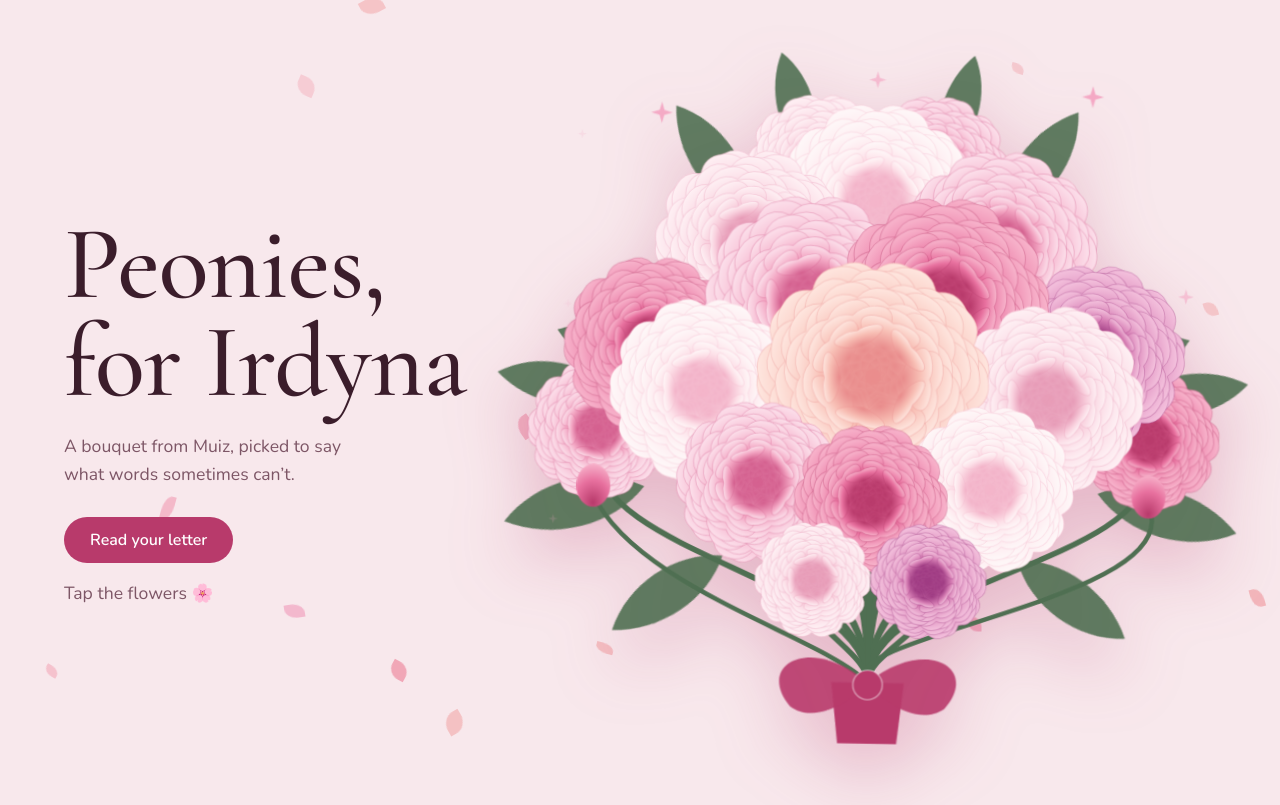
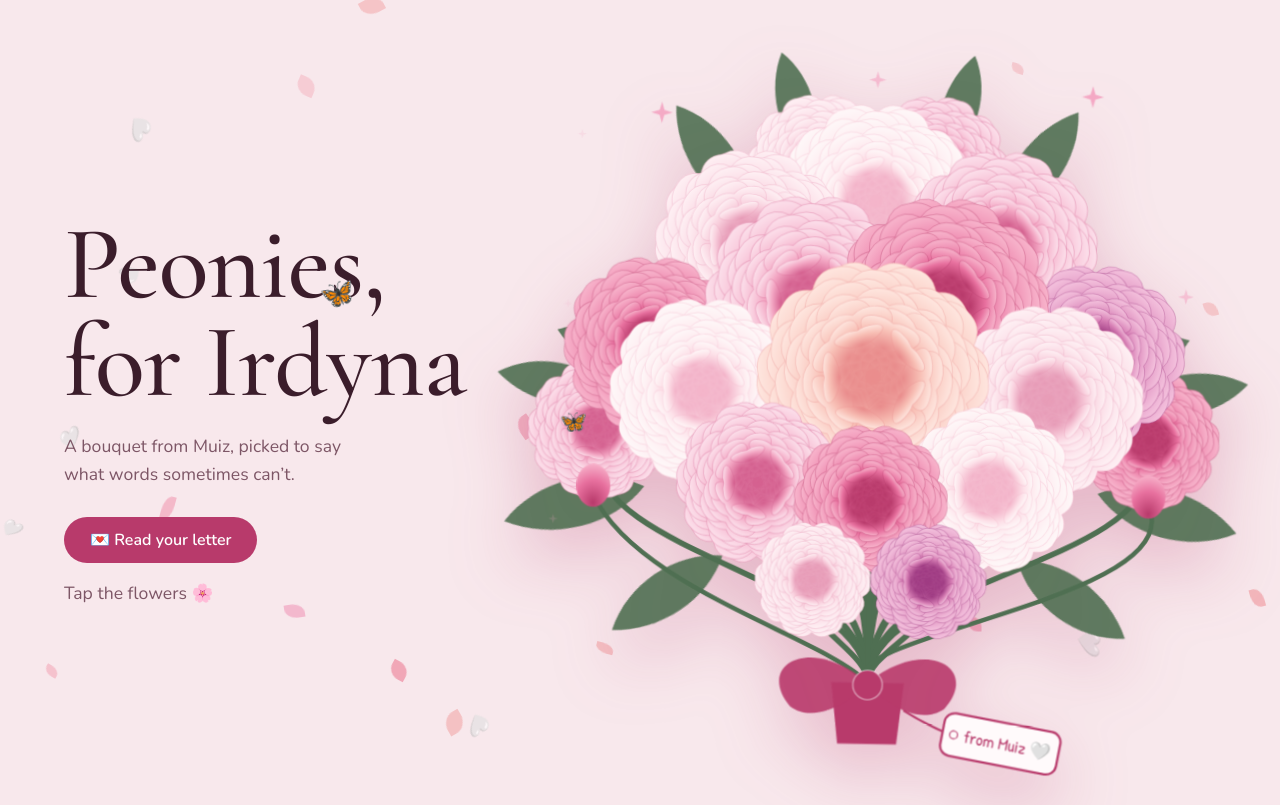
Before and after one commit to Muizmazeli/babyirdyna, a plain HTML site: page index.html in a window 1280 px wide. Drawn offline with nearby package versions, Linux system fonts and the light colour scheme.

Commit message:
Update index.html

```diff
--- a/index.html
+++ b/index.html
@@ -5,7 +5,7 @@
 <meta name="viewport" content="width=device-width, initial-scale=1, viewport-fit=cover">
 <title>Peonies, for Irdyna</title>
 <link rel="preconnect" href="https://fonts.googleapis.com">
-<link href="https://fonts.googleapis.com/css2?family=Cormorant+Garamond:ital,wght@0,500;0,600;1,500&family=Nunito:wght@400;600&display=swap" rel="stylesheet">
+<link href="https://fonts.googleapis.com/css2?family=Cormorant+Garamond:ital,wght@0,500;0,600;1,500&family=Nunito:wght@400;600&family=Patrick+Hand&display=swap" rel="stylesheet">
 <style>
 :root{
   --bg:#f8e8ec; --paper:#fffafb; --ink:#3b1d2b; --muted:#7d5666; --accent:#b83a6b; --line:#e8c6d1; --leaf:#4f6f52;
@@ -29,7 +29,7 @@ h1,h2,.serif{font-family:"Cormorant Garamond",Georgia,serif;font-weight:500}
 .bloom{transform-box:fill-box;transform-origin:center;animation:open 1.6s cubic-bezier(.2,.8,.2,1) both}
 .b2{animation-delay:.25s}.b3{animation-delay:.5s}.b4{animation-delay:.75s}
 @keyframes open{from{transform:scale(.3) rotate(-25deg);opacity:0}to{transform:none;opacity:1}}
-@media (prefers-reduced-motion:reduce){.bloom,.bouquet,.sp,.fp,.letter>*,.sign strong::after{animation:none!important}.sp{opacity:1}#petals{display:none}}
+@media (prefers-reduced-motion:reduce){.bloom,.bouquet,.sp,.fp,.fly,.letter>*,.sign strong::after,.letter::after{animation:none!important}.fly{display:none}.sp{opacity:1}#petals{display:none}}
 .letter-wrap{max-width:680px;margin:0 auto;padding:40px 24px 80px}
 .controls{display:flex;flex-wrap:wrap;gap:12px;margin-bottom:20px}
 .controls label{flex:1 1 200px;font-size:.9rem;color:var(--muted)}
@@ -37,7 +37,7 @@ h1,h2,.serif{font-family:"Cormorant Garamond",Georgia,serif;font-weight:500}
 .letter{background:var(--paper);border:1px solid var(--line);border-radius:6px;padding:clamp(28px,6vw,56px);box-shadow:0 20px 50px -30px var(--accent)}
 .letter h2{font-size:2.2rem;margin:0 0 4px}
 .date{color:var(--muted);font-size:.9rem;margin:0 0 28px}
-.letter p{font-family:"Cormorant Garamond",Georgia,serif;font-size:1.3rem;line-height:1.65;margin:0 0 1.1em;max-width:60ch}
+.letter p{font-family:"Patrick Hand","Cormorant Garamond",Georgia,cursive;font-size:1.4rem;line-height:1.6;margin:0 0 1.1em;max-width:60ch}
 .sign{font-style:italic}
 [hidden]{display:none!important}
 .hero,.letter-wrap{position:relative;z-index:1}
@@ -53,6 +53,14 @@ h1,h2,.serif{font-family:"Cormorant Garamond",Georgia,serif;font-weight:500}
 .sign strong::after{content:" 🤍";display:inline-block;animation:beat 1.4s ease-in-out infinite}
 @keyframes beat{0%,100%{transform:scale(1)}50%{transform:scale(1.35)}}
 .hint{margin:16px 0 0!important;font-size:.95rem}
+.btn{transition:transform .2s}.btn:hover{transform:scale(1.07) rotate(-2deg)}
+.letter{position:relative;transform:rotate(-.6deg);border-radius:18px}
+.letter::before{content:"";position:absolute;top:-14px;left:50%;width:130px;height:28px;margin-left:-65px;background:repeating-linear-gradient(45deg,rgba(240,138,176,.55) 0 8px,rgba(255,255,255,.45) 8px 16px);transform:rotate(-3deg);border-radius:3px}
+.letter::after{content:"🌸";position:absolute;right:-10px;bottom:-16px;font-size:36px;animation:wob 3s ease-in-out infinite}
+@keyframes wob{0%,100%{transform:rotate(-14deg)}50%{transform:rotate(14deg) scale(1.1)}}
+.fly{position:fixed;left:0;top:0;z-index:2;font-size:28px;pointer-events:none;animation:flit 20s linear infinite}
+.fly.f2{font-size:22px;animation-duration:26s;animation-delay:-10s;animation-direction:reverse}
+@keyframes flit{0%{transform:translate(-10vw,62vh) rotate(8deg)}25%{transform:translate(25vw,34vh) rotate(-10deg)}50%{transform:translate(52vw,58vh) rotate(10deg)}75%{transform:translate(78vw,24vh) rotate(-8deg)}100%{transform:translate(112vw,44vh) rotate(8deg)}}
 .hb{position:fixed;z-index:5;pointer-events:none;font-size:22px;animation:pop 1.4s ease-out forwards}
 @keyframes pop{0%{transform:translate(-50%,-50%) scale(.4);opacity:1}100%{transform:translate(calc(-50% + var(--dx)),var(--dy)) scale(1.2);opacity:0}}
 .nav{display:flex;justify-content:space-between;gap:12px;margin-top:28px}
@@ -61,12 +69,13 @@ h1,h2,.serif{font-family:"Cormorant Garamond",Georgia,serif;font-weight:500}
 </style>
 </head>
 <body>
+<span class="fly" aria-hidden="true">🦋</span><span class="fly f2" aria-hidden="true">🦋</span>
 <div id="petals" aria-hidden="true"></div>
 <header class="hero" id="hero">
   <div>
     <h1>Peonies,<br>for Irdyna</h1>
     <p>A bouquet from Muiz, picked to say what words sometimes can’t.</p>
-    <button class="btn" id="read" type="button">Read your letter</button>
+    <button class="btn" id="read" type="button">💌 Read your letter</button>
     <p class="hint">Tap the flowers 🌸</p>
   </div>
   <svg class="bouquet" viewBox="0 0 600 640" role="img" aria-label="A bouquet of pink peonies tied with a ribbon">
@@ -79,6 +88,8 @@ h1,h2,.serif{font-family:"Cormorant Garamond",Georgia,serif;font-weight:500}
       <path d="M300 560 C250 518 200 545 232 582 C254 598 288 576 300 560 C312 576 346 598 368 582 C400 545 350 518 300 560Z" fill="var(--accent)" opacity=".9"/>
       <circle cx="300" cy="562" r="13" fill="var(--accent)" stroke="#fff" stroke-opacity=".6"/>
     </g>
+  <path d="M332 584 C352 596 362 600 372 604" fill="none" stroke="var(--accent)" stroke-width="2"/>
+    <g transform="translate(418 612) rotate(10)"><rect x="-52" y="-19" width="104" height="38" rx="9" fill="#fffafb" stroke="#b83a6b" stroke-width="2"/><circle cx="-42" cy="0" r="3.5" fill="none" stroke="#b83a6b"/><text x="6" y="5" text-anchor="middle" font-size="15" fill="#b83a6b" font-family="Patrick Hand,Nunito,sans-serif">from Muiz 🤍</text></g>
   </svg>
 </header>
 
@@ -152,6 +163,7 @@ document.getElementById("read").addEventListener("click",()=>show(1));
 document.getElementById("home").addEventListener("click",()=>show(0));
 const petals=document.getElementById("petals");
 for(let i=0;i<24;i++){const p=document.createElement("i");p.className="fp";p.style.cssText=`left:${Math.random()*100}%;width:${10+Math.random()*10}px;height:${13+Math.random()*12}px;background:hsl(${335+Math.random()*25} 75% ${70+Math.random()*15}%);animation-duration:${9+Math.random()*9}s;animation-delay:${-Math.random()*16}s;--dx:${Math.random()*160-80}px`;petals.appendChild(p)}
+for(let i=0;i<8;i++){const h=document.createElement("i");h.className="fp";h.textContent="🤍";h.style.cssText=`left:${Math.random()*100}%;font-size:${14+Math.random()*10}px;border-radius:0;animation-duration:${11+Math.random()*8}s;animation-delay:${-Math.random()*18}s;--dx:${Math.random()*120-60}px`;petals.appendChild(h)}
 const svg=document.querySelector(".bouquet"),sg=el("g",{},svg);
 [[40,80],[560,70],[30,230],[575,215],[110,60],[490,40],[300,28],[20,420],[580,430],[150,520],[455,525],[70,150],[530,140],[330,600]].forEach(([x,y],i)=>{const q=el("g",{transform:`translate(${x} ${y})`},sg);const s=el("path",{d:"M0 -9 L2 -2 L9 0 L2 2 L0 9 L-2 2 L-9 0 L-2 -2Z",fill:"#f4a6c3",class:"sp"},q);s.style.animationDelay=(2+i*.37)+"s"});
 svg.addEventListener("click",e=>{for(let i=0;i<8;i++){const b=document.createElement("span");b.className="hb";b.textContent=["🌸","🤍","💗","✨"][i%4];b.style.cssText=`left:${e.clientX}px;top:${e.clientY}px;--dx:${Math.random()*160-80}px;--dy:${-80-Math.random()*100}px`;document.body.appendChild(b);setTimeout(()=>b.remove(),1500)}});
```
